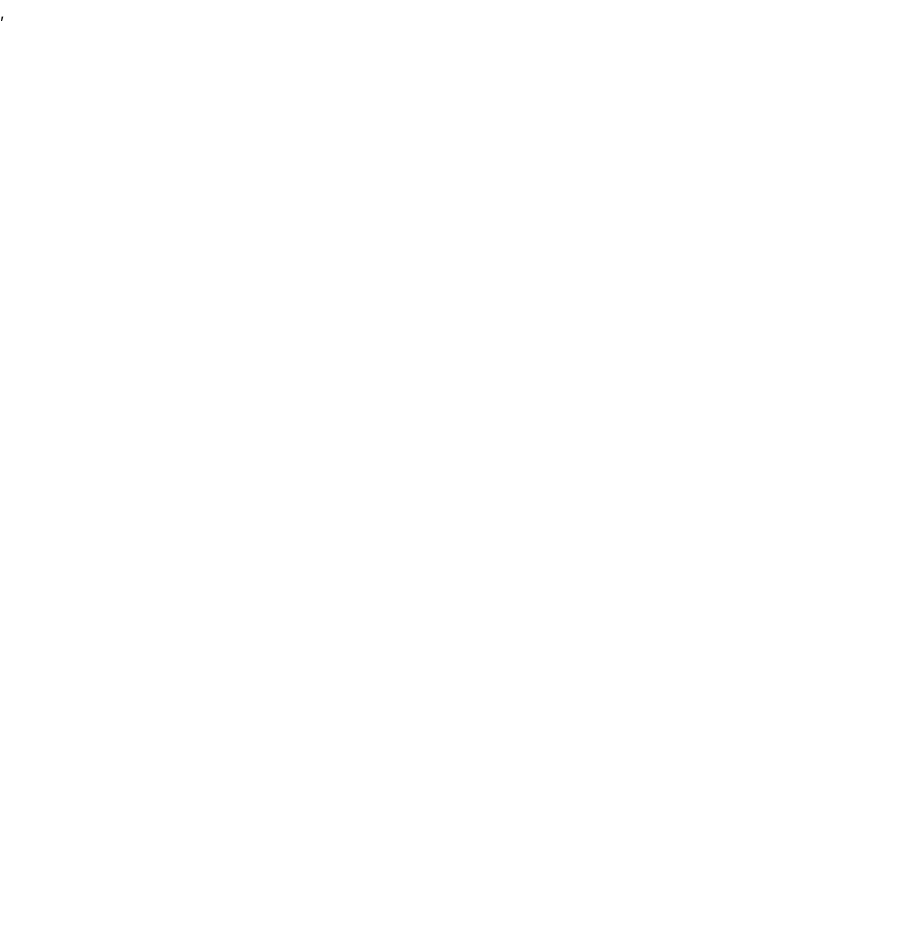
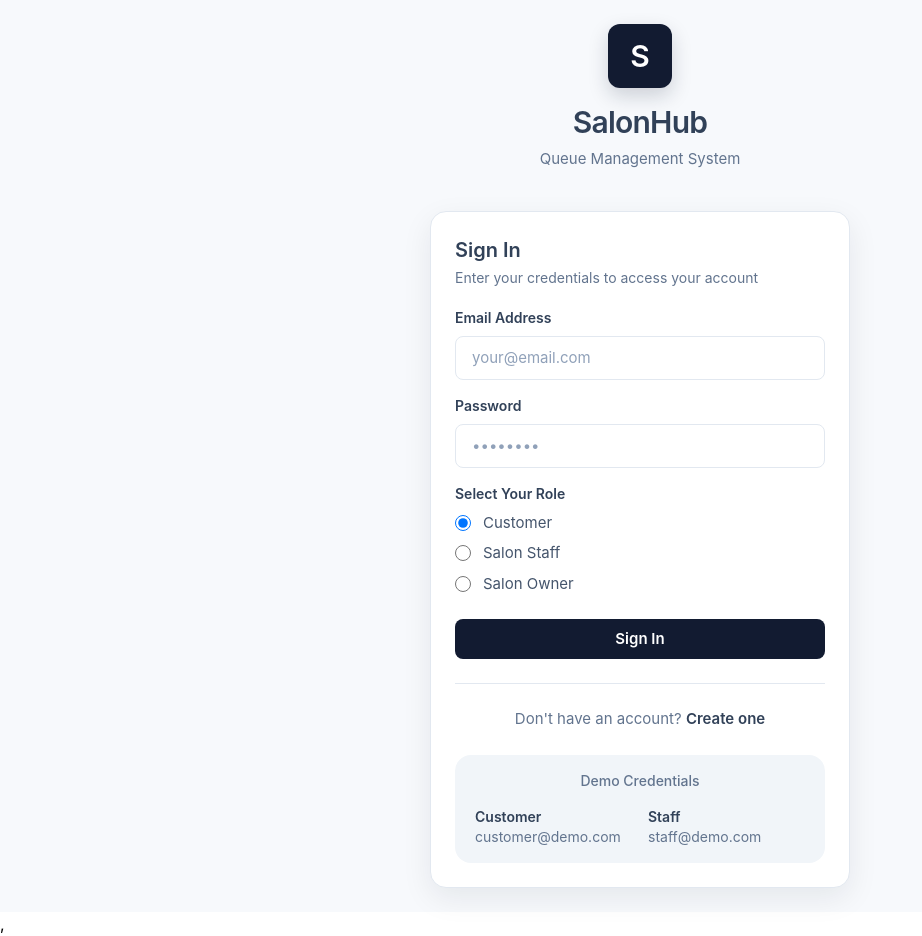
Before and after one commit to yunish122/nepali-saloon, a React app: page /login in a window 1280 px wide. Before the commit this address had no page. Shown: the whole page, without its empty margins (0-922 px from the left). Before the commit the page ends 800 px from the top, so only its background shows below. Built offline with nearby package versions, Linux system fonts and the light colour scheme; the HTML template or start-up script is replaced by a standard one.

Commit message:
Implement frontend login flow

```diff
--- a/src/App.jsx
+++ b/src/App.jsx
@@ -16,6 +16,7 @@ import OwnerPage from './pages/OwnerPage/OwnerPage';
 import ServicePage from './pages/OwnerPage/ServicePage';
 import OwnerSettingsUI from './components/features/Owner/OwnerSettingsUI';
 import OwnerSettingsPage from './pages/OwnerPage/OwnerSettingPage';
+import LoginPage from './pages/Auth/LoginPage';
 
 
 
@@ -35,6 +36,8 @@ function App() {
 			<Route path='/owner/service' element={<ServicePage></ServicePage>}></Route>
 			<Route path='/owner/services' element={<ServicePage></ServicePage>}></Route>
 			<Route path='/owner/settings' element={<OwnerSettingsPage></OwnerSettingsPage>}></Route>
+
+			<Route path='/login' element={<LoginPage></LoginPage>}></Route>
 		</Routes>
 
 	)
--- a/src/components/Navbar.jsx
+++ b/src/components/Navbar.jsx
@@ -1,4 +1,6 @@
+import { Link } from "react-router-dom";
 import Button from "./ui/Button";
+
 function Navbar({ buttons = [] }) {
 
     return (
@@ -12,12 +14,12 @@ function Navbar({ buttons = [] }) {
                 <h1 className="text-xs font-semibold">Saloon Queuing System</h1>
             </div>
             <div>
-                <Button title="Sign in" size="sm" className=" hover:cursor-pointer font-medium bg-black text-white border-1 rounded-lg"></Button>
-                {
-                    buttons.map((val, idx) => {
-                        <Button onclick={val.onclick}>{val.label}</Button>
-                    })
-                }
+                <Link to={'/login'}>
+                    <Button  title="Sign in" size="sm" className=" hover:cursor-pointer font-medium bg-black text-white border-1 rounded-lg">
+                    </Button>
+                </Link>
+
+
             </div>
         </header>
     )
--- /dev/null
+++ b/src/pages/Auth/LoginPage.jsx
@@ -0,0 +1,167 @@
+import axios from "axios"
+import { useState } from "react"
+import {useNavigate} from "react-router-dom"
+import CustomerPage from "../CustomerPage/CustomerPage"
+import OwnerPage from "../OwnerPage/OwnerPage"
+function LoginPage() {
+
+    let [emailWordPress, setEmailWordPress] = useState('')
+    let [passPress, setPassPress] = useState('')
+    let [userRole, setUserRole] = useState('customer')
+
+    const navigate  = useNavigate()
+    function updateEmailWordPress(e) {
+        setEmailWordPress(e.target.value)
+    }
+
+    function updatePassPress(e) {
+        setPassPress(e.target.value)
+    }
+
+    function updateRole(e) {
+        setUserRole(e.target.value)
+    }
+
+
+    async function submitLoginData(e) {
+        e.preventDefault()
+        try {
+            const csrf = await axios.get('http://localhost:81/sanctum/csrf-cookie', { withCredentials: true, withXSRFToken: true })  //this will pause submitData until promise resolves and then the submitData resumes and moves to next line
+            const res = await axios.post('http://localhost:81/login', { "email": emailWordPress, "password": passPress, "role": userRole }, { withCredentials: true, withXSRFToken: true })
+            if ((res.status === 200 || res.status === 204) ){
+                navigate('/customer')
+            }
+            if ((res.status === 200 || res.status === 204) && res.role === 'owner' ){
+                navigate('/owner/path')
+
+            }
+        } catch (err) {
+            console.log(err.response)
+        }
+    }
+
+    return (
+        <div className="min-h-screen bg-[#f7f9fc] px-4 py-6 text-slate-700">
+            <div className="mx-auto flex min-h-[calc(100vh-3rem)] max-w-[1200px] flex-col items-center justify-center">
+                <div className="mb-10 flex flex-col items-center text-center">
+                    <div className="mb-4 flex h-16 w-16 items-center justify-center rounded-xl bg-[#121b31] text-3xl font-semibold text-white shadow-[0_8px_20px_rgba(18,27,49,0.18)]">
+                        S
+                    </div>
+                    <h1 className="text-3xl font-semibold tracking-tight text-slate-700">
+                        SalonHub
+                    </h1>
+                    <p className="mt-2 text-[15px] text-slate-500">
+                        Queue Management System
+                    </p>
+                </div>
+
+                <form onSubmit={submitLoginData} className="w-full max-w-[420px] rounded-2xl border border-slate-200 bg-white p-6 shadow-[0_10px_30px_rgba(15,23,42,0.08)]">
+                    <div className="mb-5">
+                        <h2 className="text-xl font-semibold text-slate-700">Sign In</h2>
+                        <p className="mt-1 text-sm text-slate-500">Enter your credentials to access your account</p>
+                    </div>
+
+                    <div className="space-y-4">
+                        <label className="block">
+                            <span className="mb-2 block text-sm font-semibold text-slate-700">Email Address</span>
+                            <input
+                                type="email"
+                                onChange={updateEmailWordPress}
+                                placeholder="your@email.com"
+                                value={emailWordPress}
+                                className="h-11 w-full rounded-lg border border-slate-200 bg-white px-4 text-[15px] text-slate-700 outline-none transition placeholder:text-slate-400 focus:border-slate-300 focus:ring-2 focus:ring-slate-100"
+                            />
+                        </label>
+
+                        <label className="block">
+                            <span className="mb-2 block text-sm font-semibold text-slate-700">Password</span>
+                            <input
+                                type="password"
+                                onChange={updatePassPress}
+                                name="pass"
+                                id="pass"
+                                value={passPress}
+                                placeholder="••••••••"
+                                className="h-11 w-full rounded-lg border border-slate-200 bg-white px-4 text-[15px] text-slate-700 outline-none transition placeholder:text-slate-400 focus:border-slate-300 focus:ring-2 focus:ring-slate-100"
+                            />
+                        </label>
+
+                        <fieldset>
+                            <legend className="mb-2 block text-sm font-semibold text-slate-700">Select Your Role</legend>
+                            <div className="space-y-2 text-[15px] text-slate-600">
+                                <label className="flex cursor-pointer items-center gap-3">
+                                    <input
+                                        type="radio"
+                                        name="role"
+                                        id="cust"
+                                        value="customer"
+                                        checked={userRole === 'customer'}
+                                        onChange={updateRole}
+                                        className="h-4 w-4 border-slate-300 text-slate-900 focus:ring-slate-300"
+                                    />
+                                    <span>Customer</span>
+                                </label>
+                                <label className="flex cursor-pointer items-center gap-3">
+                                    <input
+                                        type="radio"
+                                        name="role"
+                                        id="staff"
+                                        value="staff"
+                                        checked={userRole === 'staff'}
+                                        onChange={updateRole}
+                                        className="h-4 w-4 border-slate-300 text-slate-900 focus:ring-slate-300"
+                                    />
+                                    <span>Salon Staff</span>
+                                </label>
+                                <label className="flex cursor-pointer items-center gap-3">
+                                    <input
+                                        type="radio"
+                                        name="role"
+                                        id="owner"
+                                        value="owner"
+                                        checked={userRole === 'owner'}
+                                        onChange={updateRole}
+                                        className="h-4 w-4 border-slate-300 text-slate-900 focus:ring-slate-300"
+                                    />
+                                    <span>Salon Owner</span>
+                                </label>
+                            </div>
+                        </fieldset>
+
+                        <button
+                            type="submit"
+                            className="mt-2 h-10 w-full rounded-lg bg-[#121b31] text-[15px] font-semibold text-white transition hover:bg-[#0d1527] focus:outline-none focus:ring-2 focus:ring-[#121b31]/20"
+                        >
+                            Sign In
+                        </button>
+                    </div>
+
+                    <div className="my-6 h-px w-full bg-slate-200" />
+
+                    {/* <Link to={}> */}
+                        <p className="text-center text-[15px] text-slate-500">
+                            Don&apos;t have an account? <span className="font-semibold text-slate-700">Create one</span>
+                        </p>
+
+                    {/* </Link> */}
+
+                    <div className="mt-6 rounded-2xl bg-slate-100 px-5 py-4">
+                        <p className="text-center text-sm font-medium text-slate-500">Demo Credentials</p>
+                        <div className="mt-4 grid grid-cols-2 gap-4 text-sm">
+                            <div>
+                                <p className="font-semibold text-slate-700">Customer</p>
+                                <p className="text-slate-500">customer@demo.com</p>
+                            </div>
+                            <div>
+                                <p className="font-semibold text-slate-700">Staff</p>
+                                <p className="text-slate-500">staff@demo.com</p>
+                            </div>
+                        </div>
+                    </div>
+                </form>
+            </div>
+        </div>
+    )
+}
+
+export default LoginPage
```
